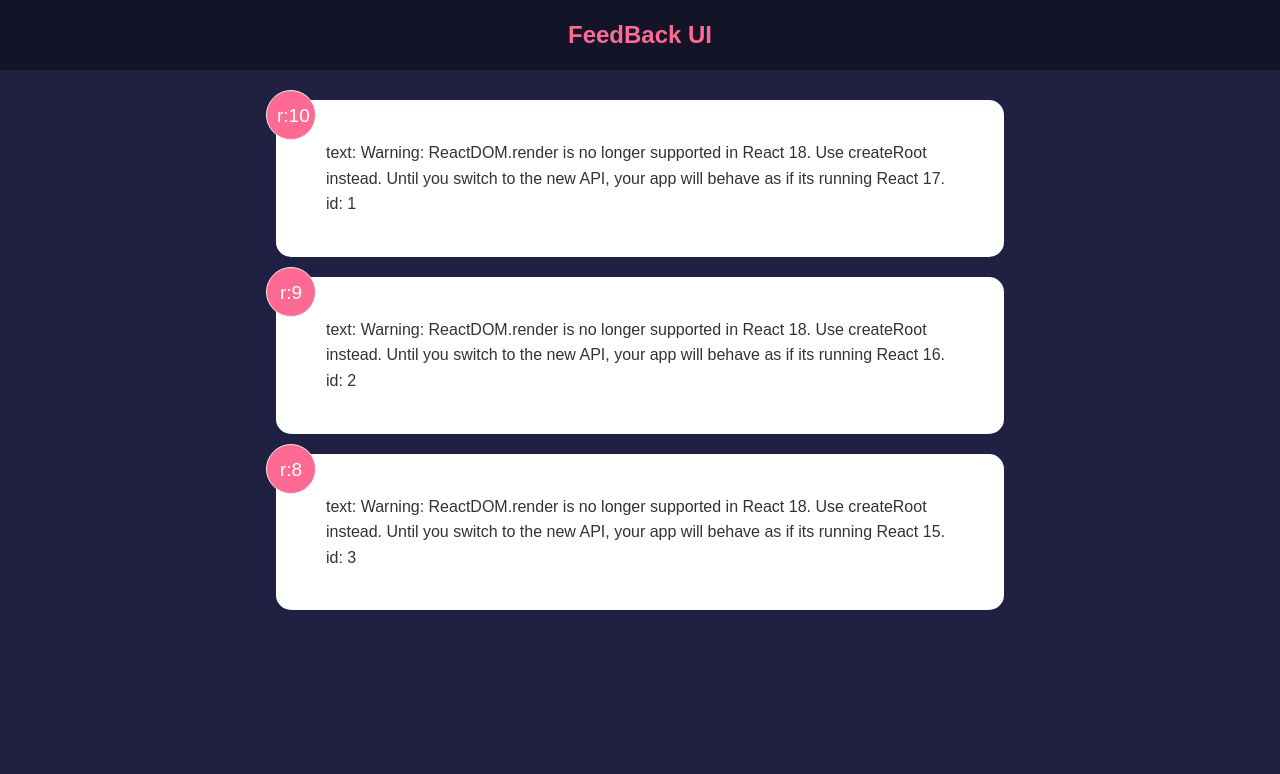
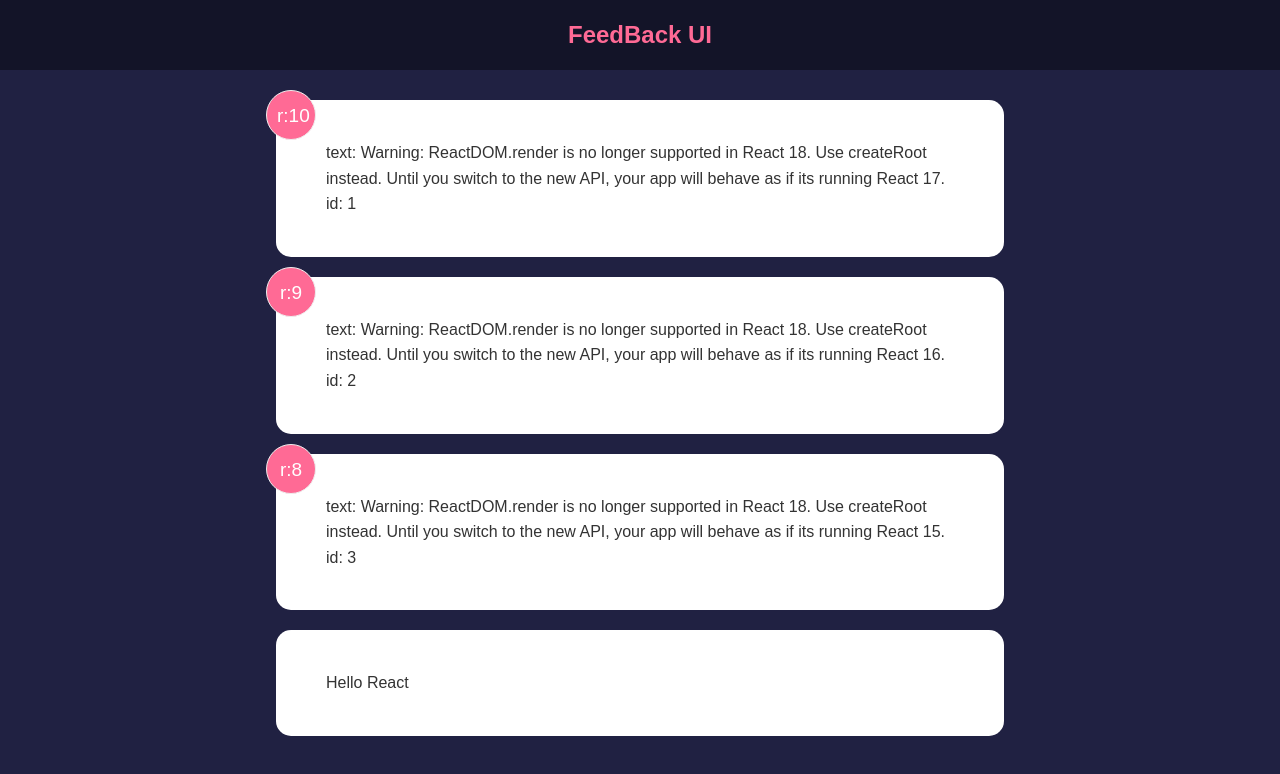
Before and after one commit to OybekKayumov/feedback-app, a React (Create React App) app: page / in a window 1280 px wide. Shown: the top 774 px of the page. Built offline with nearby package versions, Linux system fonts and the light colour scheme.

Commit message:
add Card component - app.js Card

```diff
--- a/src/App.js
+++ b/src/App.js
@@ -3,6 +3,7 @@ import Header from "./components/Header"
 // import FeedbackItem from "./components/FeedbackItem.jsx"
 import FeedbackList from "./components/FeedbackList.jsx"
 import FeedbackData from "./data/FeedbackData"
+import Card from "./components/shared/Card"
 
 //todo: JSX
 function App() {
@@ -13,6 +14,7 @@ function App() {
       <Header />
       <div className="container">
         <FeedbackList feedback={feedback} />
+        <Card>Hello React</Card>
       </div>
     </>
   )
```
